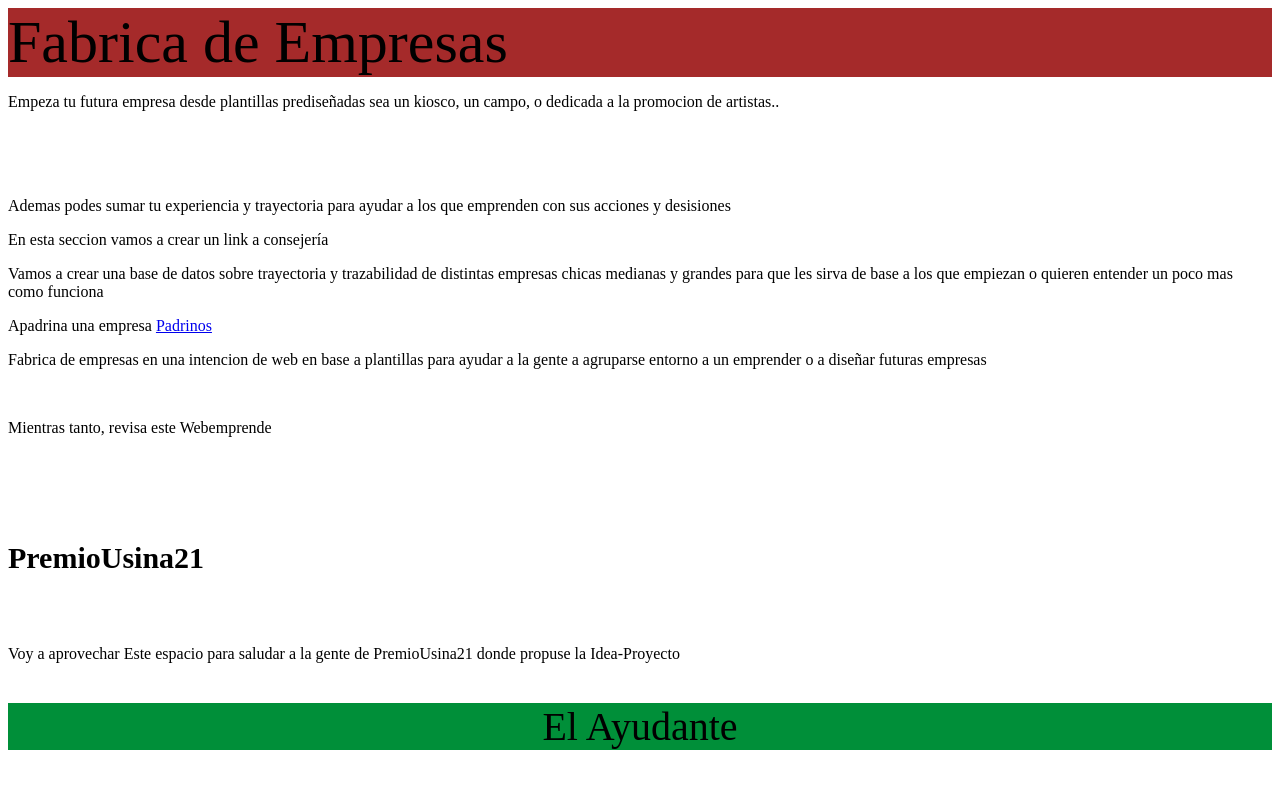
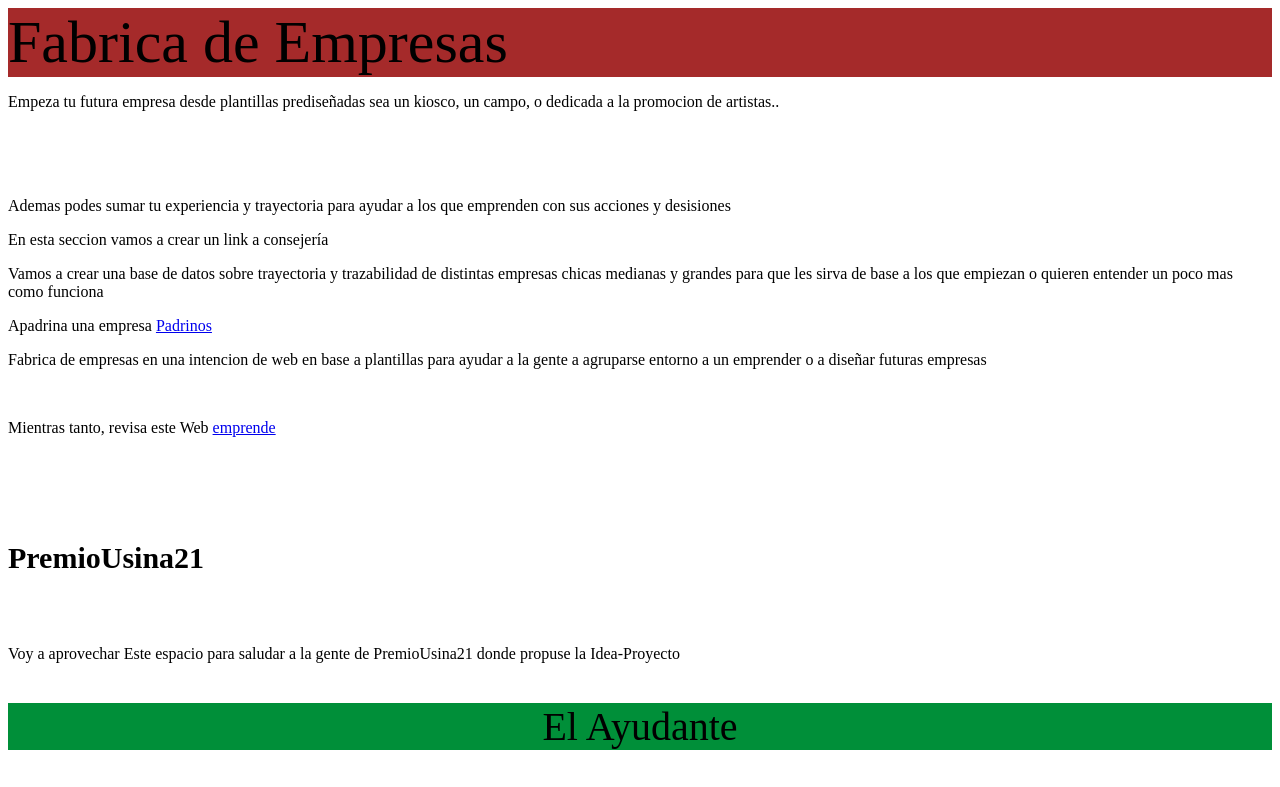
Before and after one commit to Tomi2107/tutIeLateLLier, a plain HTML site: page fabrica.html in a window 1280 px wide. Shown: the top 787 px of the page. Drawn offline with Linux system fonts and the light colour scheme.

Commit message:
Update fabrica.html

```diff
--- a/fabrica.html
+++ b/fabrica.html
@@ -28,7 +28,7 @@ and open the template in the editor.
         <p>Fabrica de empresas en una intencion de web en base a plantillas para ayudar a la gente
         a agruparse entorno a un emprender o a diseñar futuras empresas</p>
         <br>
-<p>Mientras tanto, revisa este Web<a href"https://www.argentina.gob.ar/tema/emprender">emprende</a></p>
+<p>Mientras tanto, revisa este Web <a href="https://www.argentina.gob.ar/tema/emprender">emprende</a></p>
         <br>
         <h6 style="font-size:30px">PremioUsina21</h6>
         <p>Voy a aprovechar Este espacio para saludar a la gente de PremioUsina21 donde propuse la Idea-Proyecto</p>
```
